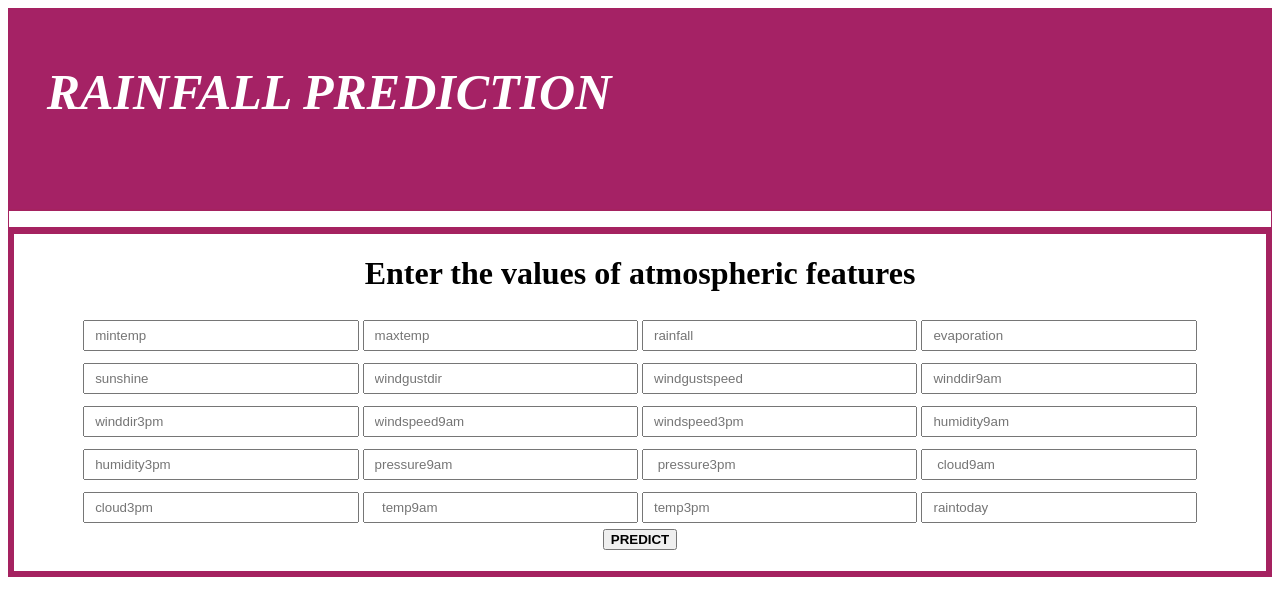
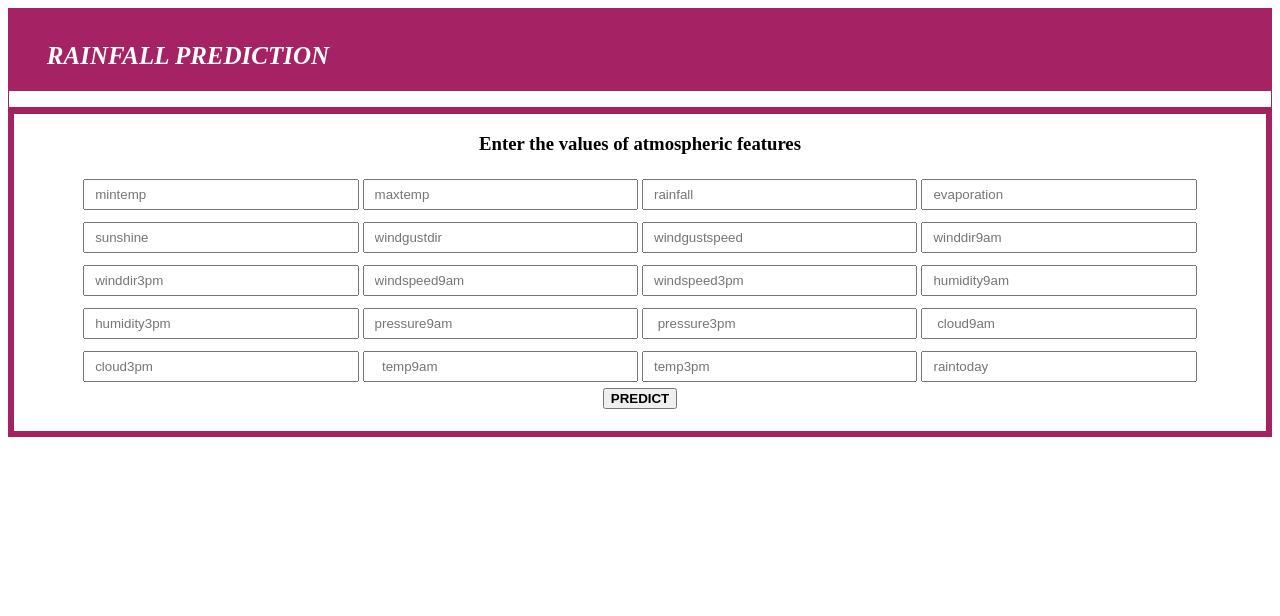
Before and after one commit to AnushaBhavanam/Rainfall-Prediction, a Flask app: page / in a window 1280 px wide. Shown: the top 616 px of the page. Run offline with Flask 2, Linux system fonts and the light colour scheme.

Commit message:
Add files via upload

```diff
--- a/templates/prediction.html
+++ b/templates/prediction.html
@@ -42,7 +42,7 @@ font-family: "Times New Roman", Times, serif;
 .heading {
   background-color: #A52265;
   border: solid 1px #A52260;
-  height: 200px;
+  height: 80px;
 }
 .about{
   border: solid 1px #A52260;
@@ -60,7 +60,7 @@ font-family: "Times New Roman", Times, serif;
 .myTitle {
   display: flex;
   color: white;
-  font-size: 50px;
+  font-size: 25px;
   font-style: italic;
   padding-left: 3%;
  padding-top:1%;
@@ -96,7 +96,7 @@ input[type=number]{
     <!-- Get input for predict the cancer -->
     <center>
     <form action= "/predict" method="POST">
-        <h1>Enter the values of atmospheric features </h1>
+        <h3>Enter the values of atmospheric features </h3>
 
     	<input type="number" name="mintemp" placeholder="mintemp" min="-6.0" max="29.7" step="0.01" required="required" />
         <input type="number" name="maxtemp" placeholder="maxtemp" min="2.0" max="42.6" step="0.01" required="required" />
@@ -123,7 +123,6 @@ input[type=number]{
     	<input type="number" name="raintoday" placeholder="raintoday" min="-0.3" max="1.0" step="0.01" required="required" />
         <br>
 
-
         <!-- Show button -->
 
             <button type="submit" class="btn btn-primary btn-block btn-large"><strong>PREDICT</strong></button></a>
```
